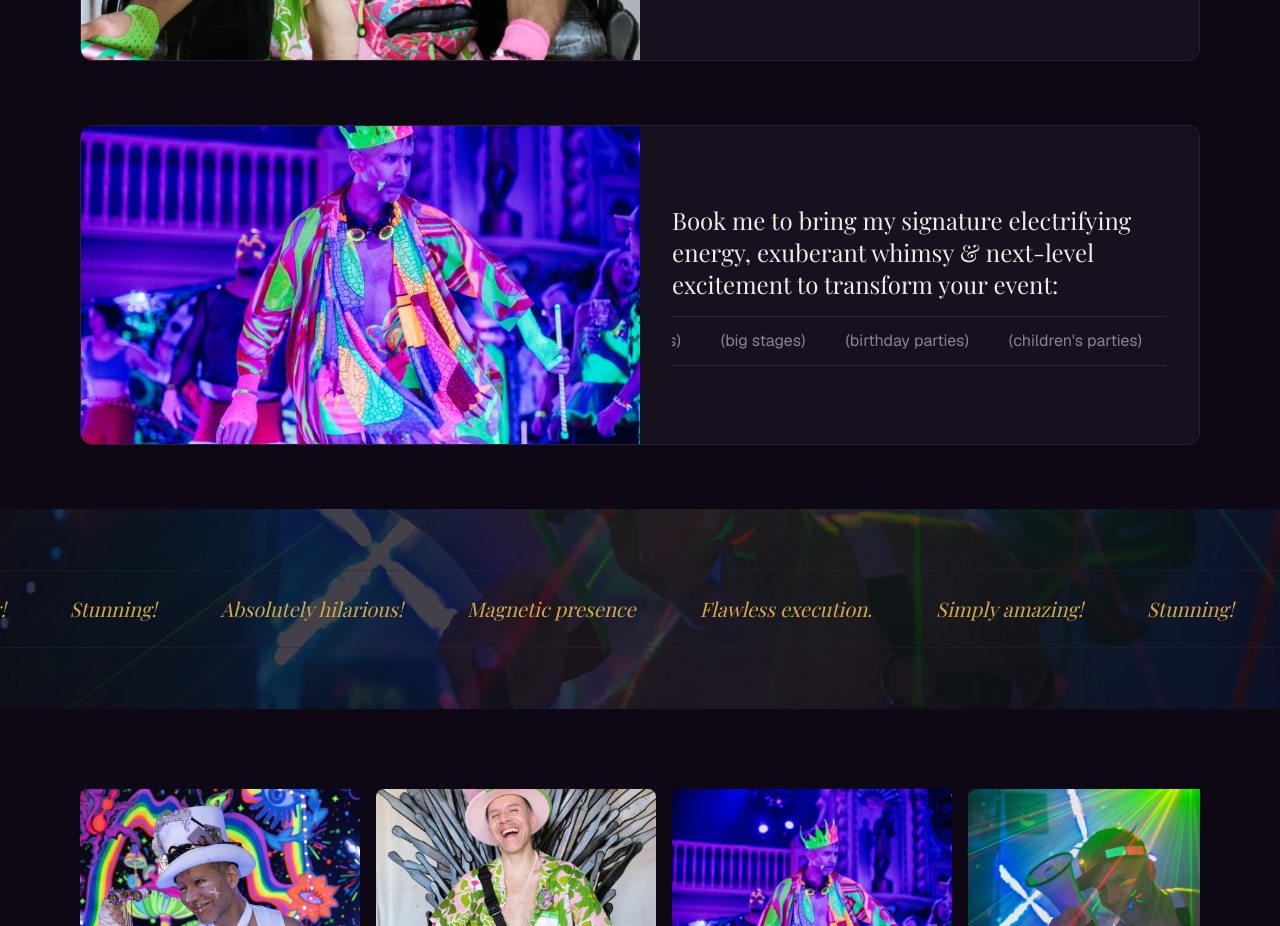
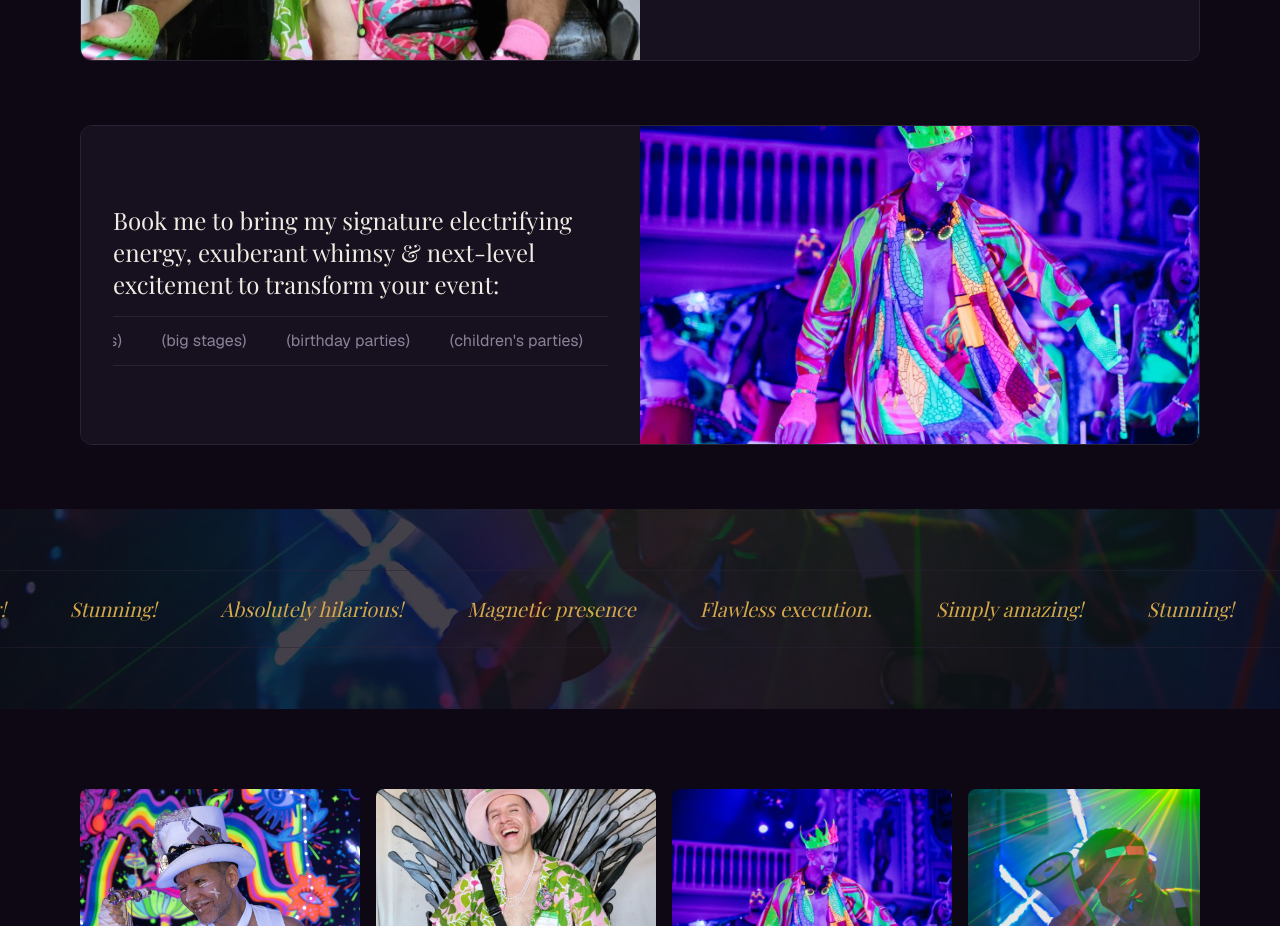
Before and after one commit to Crklemz/jdd, a Next.js app: page / in a window 1280 px wide. Shown: the part 1360-2286 px from the top of the page. Built offline with nearby package versions, Linux system fonts and the light colour scheme; a web font is replaced by a local one.

Commit message:
style: alternate left and right for images in home page cards

```diff
--- a/app/page.tsx
+++ b/app/page.tsx
@@ -96,7 +96,7 @@ export default function HomePage() {
         aria-label="Event types"
         className="mt-16 grid min-h-[320px] grid-cols-1 overflow-hidden rounded-xl border border-border md:grid-cols-2"
       >
-        <div className="flex flex-col justify-center gap-4 bg-card p-6 md:order-2 md:p-8">
+        <div className="flex flex-col justify-center gap-4 bg-card p-6 md:order-1 md:p-8">
           <p className="font-display text-2xl text-foreground">
             {eventTypesIntro}
           </p>
@@ -110,7 +110,7 @@ export default function HomePage() {
             </div>
           </div>
         </div>
-        <div className="relative min-h-[240px] md:order-1 md:min-h-0">
+        <div className="relative min-h-[240px] md:order-2 md:min-h-0">
           <Image
             src={`${LANDING}/3.jpg`}
             alt={sectionImageAlts.eventTypes}
```
